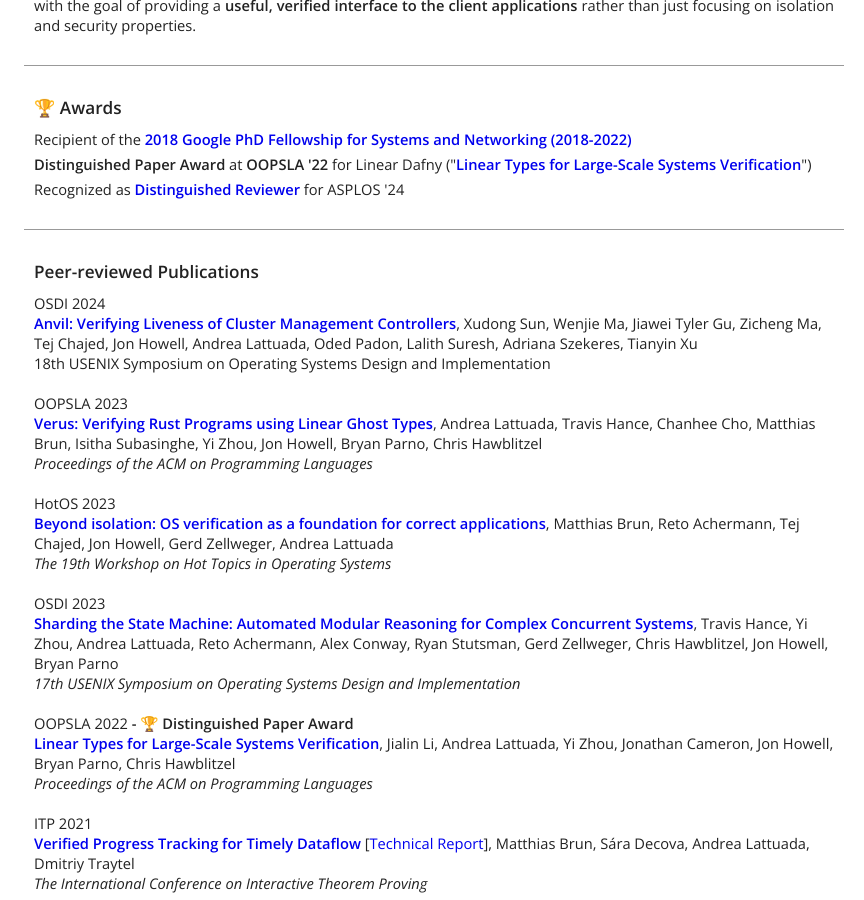
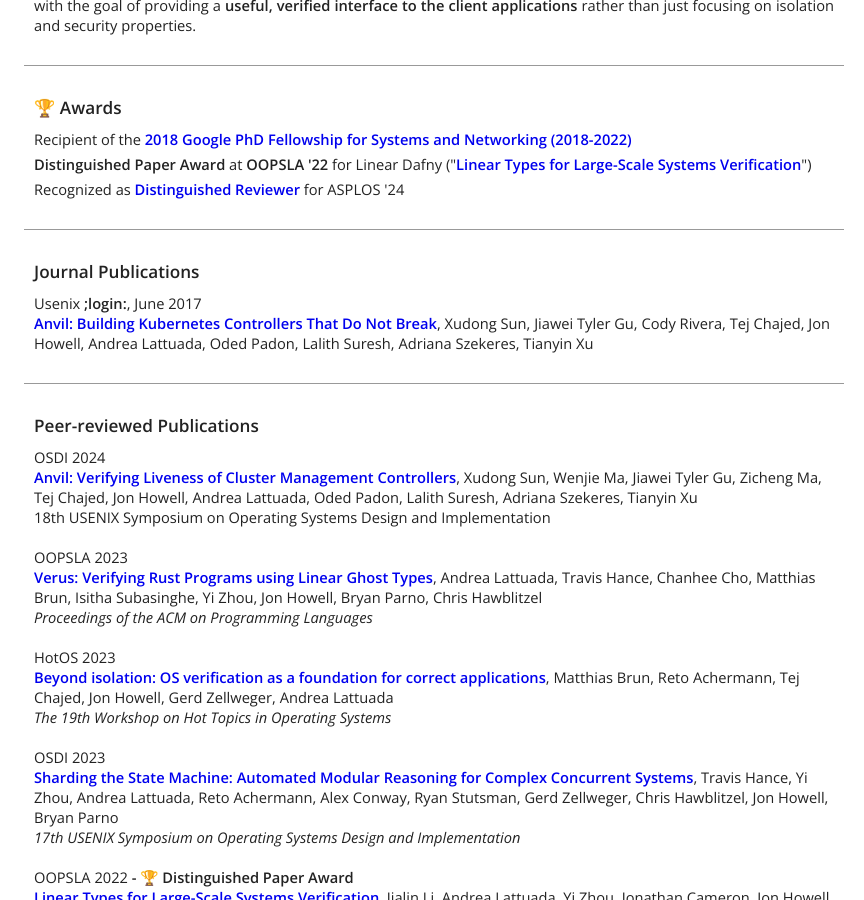
Before and after one commit to utaal/utaal.github.io, a Jekyll site: the page built from index.html, in a window 1280 px wide and 900 px high, scrolled down 904 px. Shown: the whole window, without its empty margins (6-870 px from the left). Built offline with Jekyll 4.4.1, drawn with Linux system fonts in a browser that asks for light colours; nearby versions of some CDN libraries.

Commit message:
add login article

```diff
--- a/index.html
+++ b/index.html
@@ -66,6 +66,15 @@
             <li>Recipient of the <a href="https://research.google/blog/announcing-the-2018-google-phd-fellows-for-north-america-europe-and-the-middle-east/?m=1"><b>2018 Google PhD Fellowship for Systems and Networking (2018-2022)</b></a></li>
             <li><b>Distinguished Paper Award</b> at <b>OOPSLA '22</b> for Linear Dafny ("<a href="https://doi.org/10.1145/3527313" class="paper-title">Linear Types for Large-Scale Systems Verification</a>")</li>
             <li>Recognized as <b><a href="https://www.asplos-conference.org/asplos2024/distinguished-reviewers/">Distinguished Reviewer</a></b> for ASPLOS '24</li>
+        </div>
+        <div class="main relative card">
+          <h3>Journal Publications</h3>
+          <ul class="resume">
+            <li>
+                <div class="publication-year">Usenix <b>;login:</b>, June 2017</div>
+                <div><a href="https://www.usenix.org/publications/loginonline/anvil-building-formally-verified-kubernetes-controllers" class="paper-title">Anvil: Building Kubernetes Controllers That Do Not Break</a>, Xudong Sun, Jiawei Tyler Gu, Cody Rivera, Tej Chajed, Jon Howell, Andrea Lattuada, Oded Padon, Lalith Suresh, Adriana Szekeres, Tianyin Xu</div>
+            </li>
+          </ul>
         </div>
         <div class="main relative card">
           <h3>Peer-reviewed Publications</h3>
```
